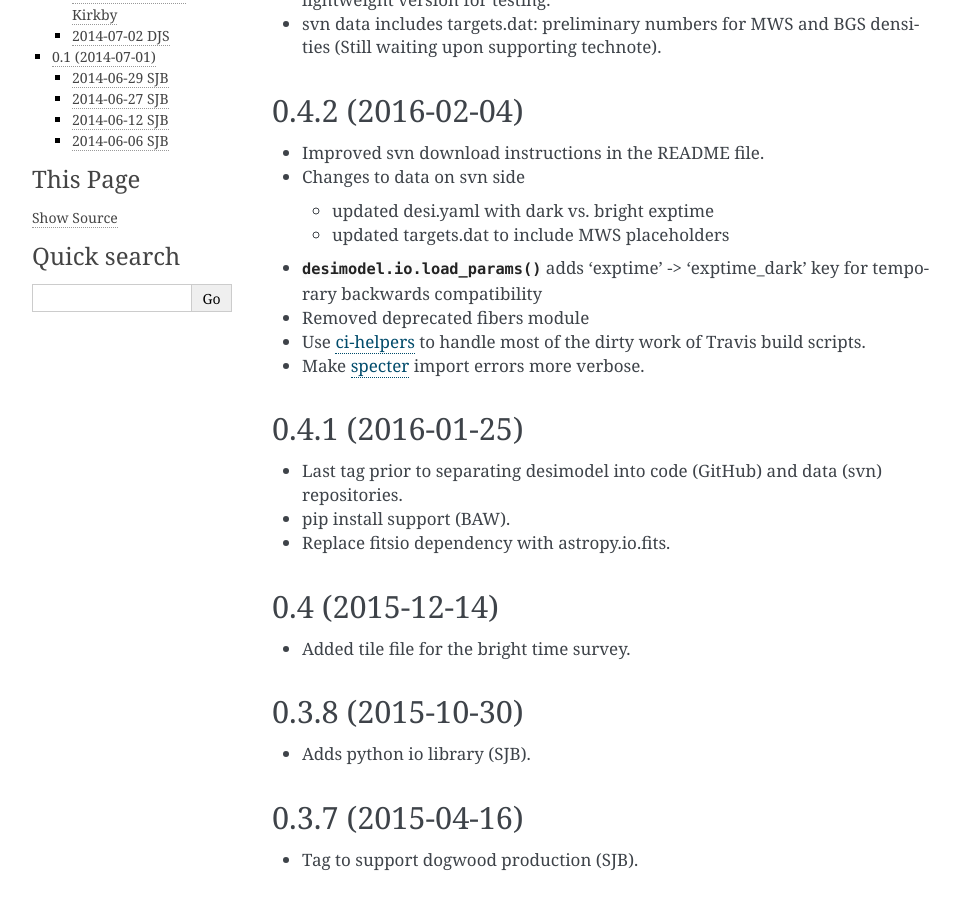
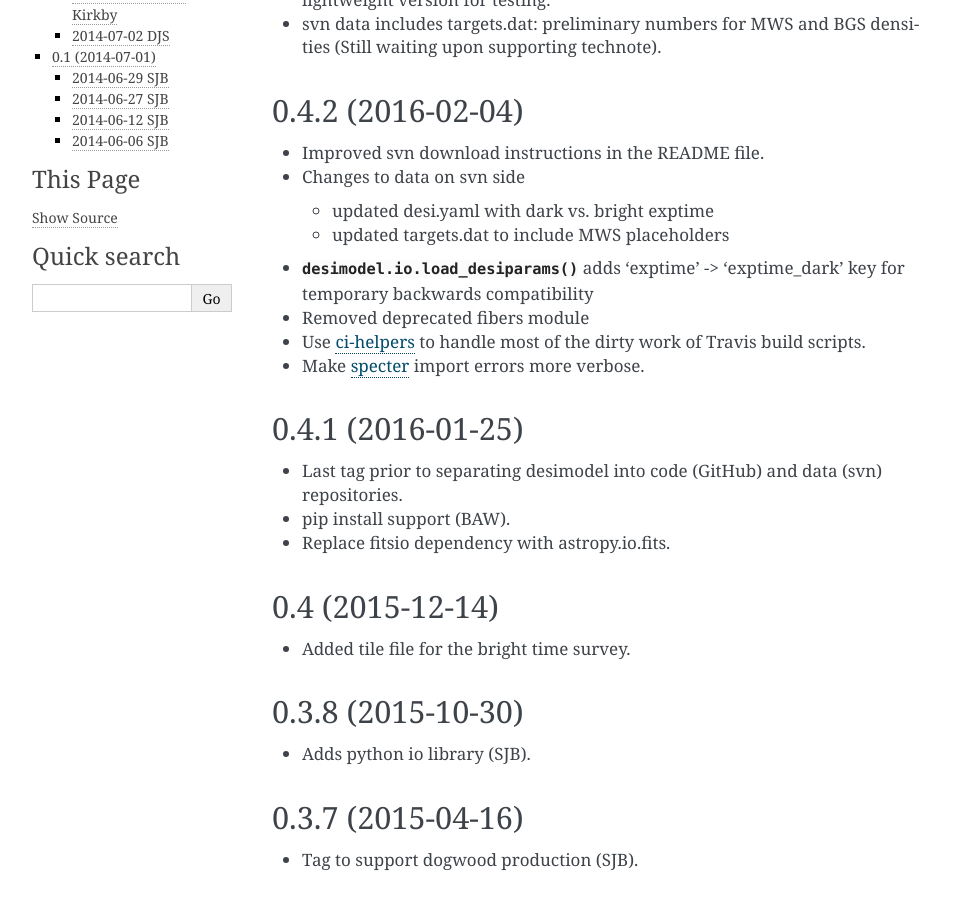
Before and after one commit to desihub/desimodel, a Sphinx documentation site: the page built from doc/release_notes.rst, in a window 1280 px wide and 900 px high, scrolled down 489 px. Shown: the whole window, without its empty margins (148-1102 px from the left). Built offline with Sphinx 7.4.7, drawn with Linux system fonts in a browser that asks for light colours.

Commit message:
fix function name

```diff
--- a/doc/release_notes.rst
+++ b/doc/release_notes.rst
@@ -32,7 +32,7 @@ desimodel Release Notes
   * updated desi.yaml with dark vs. bright exptime
   * updated targets.dat to include MWS placeholders
 
-* :func:`desimodel.io.load_params` adds 'exptime' -> 'exptime_dark' key for temporary
+* :func:`desimodel.io.load_desiparams` adds 'exptime' -> 'exptime_dark' key for temporary
   backwards compatibility
 * Removed deprecated fibers module
 * Use `ci-helpers`_ to handle most of the dirty work of Travis build scripts.
```
